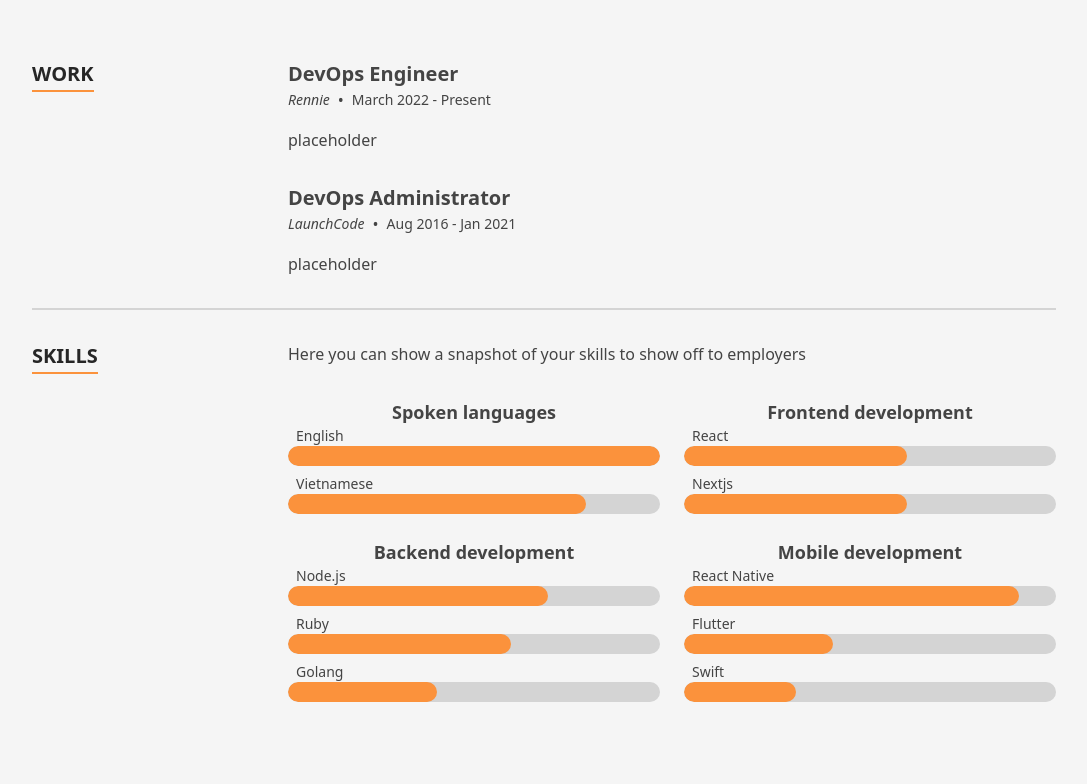
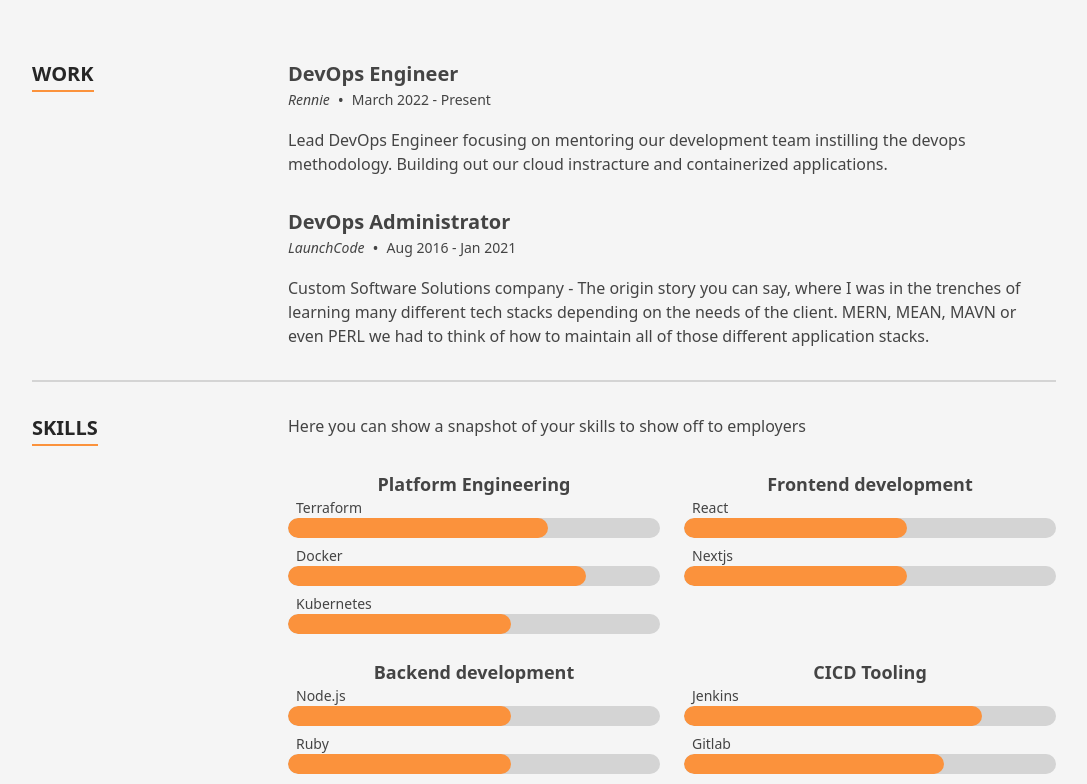
Before and after one commit to tbakerx/react-resume-template, a Next.js app: page / in a window 1280 px wide. Shown: the part 1240-2024 px from the top of the page, without its empty margins (96-1183 px from the left). Built offline with nearby package versions, Linux system fonts and the light colour scheme.

Commit message:
updated skills section for more relevant skills

```diff
--- a/src/data/data.tsx
+++ b/src/data/data.tsx
@@ -115,15 +115,19 @@ export const aboutData: About = {
  */
 export const skills: SkillGroup[] = [
   {
-    name: 'Spoken languages',
+    name: 'Platform Engineering',
     skills: [
       {
-        name: 'English',
-        level: 10,
+        name: 'Terraform',
+        level: 7,
       },
       {
-        name: 'Vietnamese',
+        name: 'Docker',
         level: 8,
+      },
+      {
+        name: 'Kubernetes',
+        level: 6,
       },
     ],
   },
@@ -145,32 +149,32 @@ export const skills: SkillGroup[] = [
     skills: [
       {
         name: 'Node.js',
-        level: 7,
+        level: 6,
       },
       {
         name: 'Ruby',
         level: 6,
       },
       {
-        name: 'Golang',
-        level: 4,
+        name: 'Python',
+        level: 6,
       },
     ],
   },
   {
-    name: 'Mobile development',
+    name: 'CICD Tooling',
     skills: [
       {
-        name: 'React Native',
-        level: 9,
+        name: 'Jenkins',
+        level: 8,
       },
       {
-        name: 'Flutter',
-        level: 4,
+        name: 'Gitlab',
+        level: 7,
       },
       {
-        name: 'Swift',
-        level: 3,
+        name: 'GitHub Actions',
+        level: 6,
       },
     ],
   },
@@ -275,7 +279,7 @@ export const experience: TimelineItem[] = [
     title: 'DevOps Engineer',
     content: (
       <p>
-        placeholder
+        Lead DevOps Engineer focusing on mentoring our development team instilling the devops methodology. Building out our cloud instracture and containerized applications.
       </p>
     ),
   },
@@ -285,7 +289,8 @@ export const experience: TimelineItem[] = [
     title: 'DevOps Administrator',
     content: (
       <p>
-	placeholder
+	Custom Software Solutions company - The origin story you can say, where I was in the trenches of learning many different tech stacks depending on the
+	needs of the client. MERN, MEAN, MAVN or even PERL we had to think of how to maintain all of those different application stacks.
       </p>
     ),
   },
```
